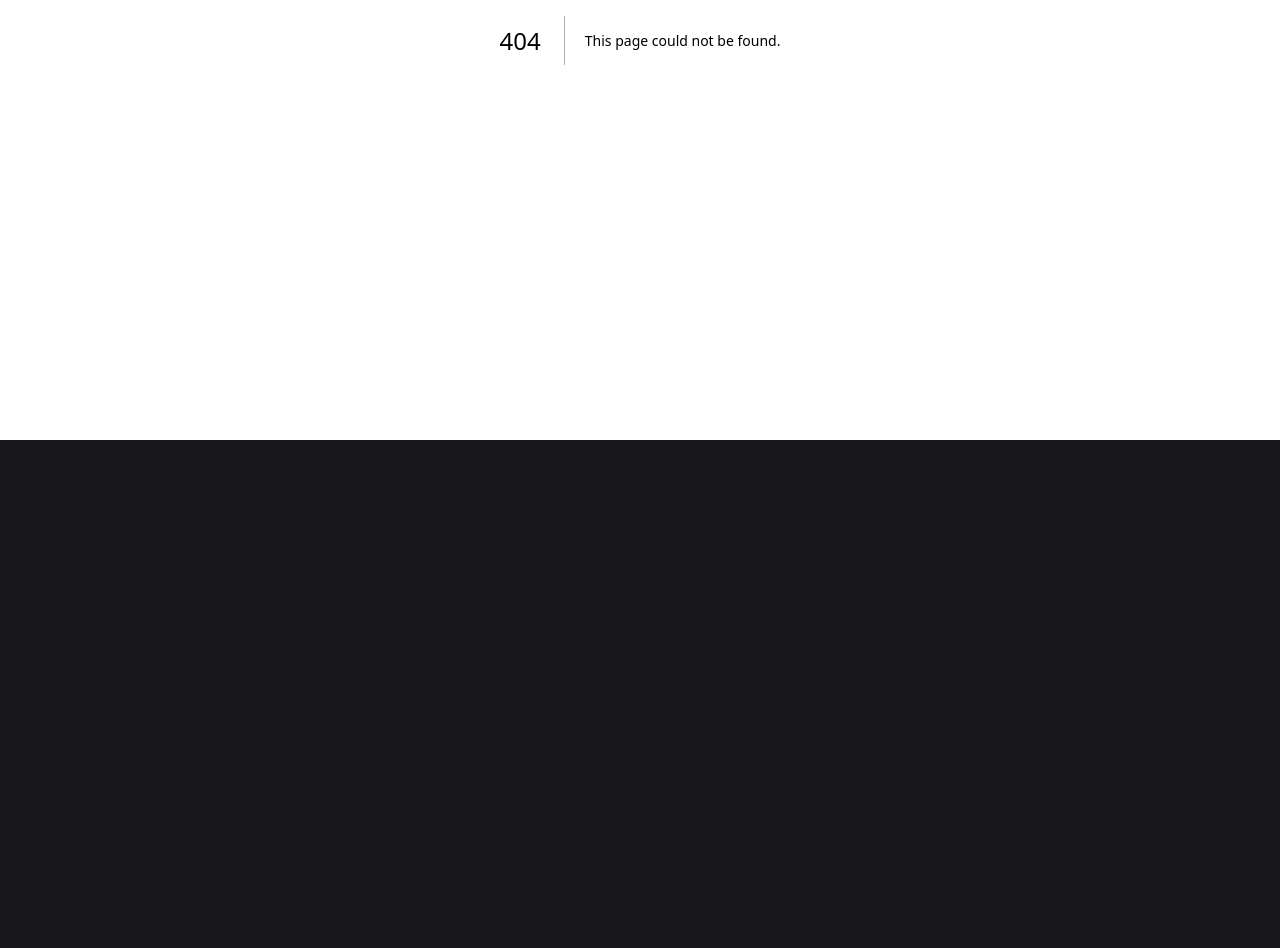
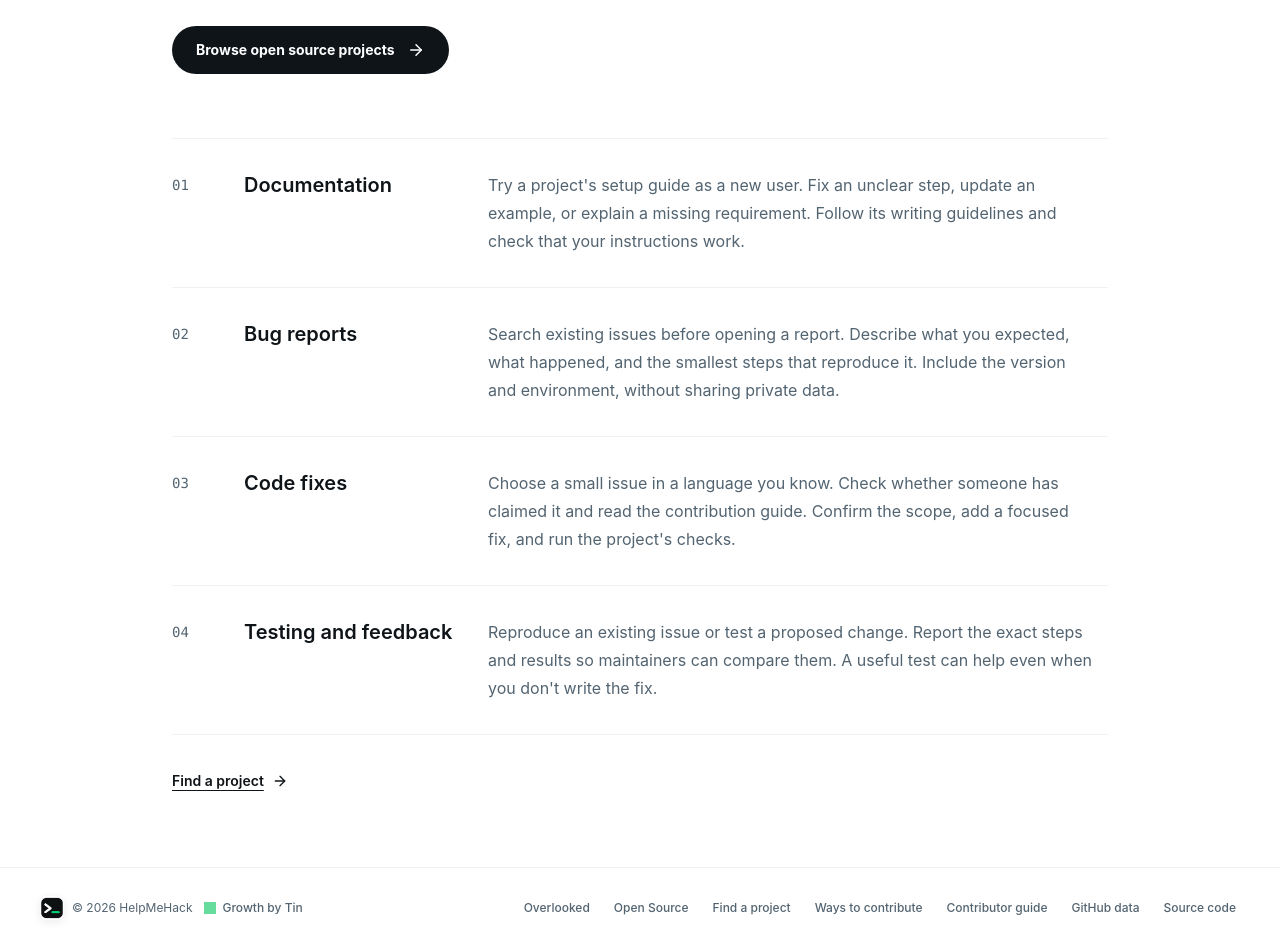
Before and after one commit to rohanmalhotracodes/helpmehack, a Next.js app: page /contribute in a window 1280 px wide. Before the commit this address had no page. Shown: the part 360-1308 px from the top of the page. Before the commit the page ends 800 px from the top, so only its background shows below. Built offline with nearby package versions, Linux system fonts and the light colour scheme.

Commit message:
Add open source contribution topic hub
Co-authored-by: tin-computer[bot] <277149838+tin-computer[bot]@users.noreply.github.com>

```diff
--- /dev/null
+++ b/app/contribute/page.tsx
@@ -0,0 +1,64 @@
+import Link from "next/link";
+import type { Metadata } from "next";
+import { ArrowRight } from "lucide-react";
+import { ContributionPageShell } from "@/components/contribution-page-shell";
+
+const title = "Ways to contribute to open source | HelpMeHack";
+const description = "Explore four ways to contribute to open source: documentation, bug reports, code fixes, and testing. Choose a contribution that fits your skills.";
+const url = "https://www.helpmehack.tech/contribute";
+
+export const metadata: Metadata = {
+  title,
+  description,
+  alternates: { canonical: url },
+  openGraph: { title, description, url, type: "website", siteName: "HelpMeHack" },
+};
+
+const topics = [
+  {
+    id: "documentation",
+    title: "Documentation",
+    body: "Try a project's setup guide as a new user. Fix an unclear step, update an example, or explain a missing requirement. Follow its writing guidelines and check that your instructions work.",
+  },
+  {
+    id: "bug-reports",
+    title: "Bug reports",
+    body: "Search existing issues before opening a report. Describe what you expected, what happened, and the smallest steps that reproduce it. Include the version and environment, without sharing private data.",
+  },
+  {
+    id: "code-fixes",
+    title: "Code fixes",
+    body: "Choose a small issue in a language you know. Check whether someone has claimed it and read the contribution guide. Confirm the scope, add a focused fix, and run the project's checks.",
+  },
+  {
+    id: "testing",
+    title: "Testing and feedback",
+    body: "Reproduce an existing issue or test a proposed change. Report the exact steps and results so maintainers can compare them. A useful test can help even when you don't write the fix.",
+  },
+];
+
+export default function ContributePage() {
+  return (
+    <ContributionPageShell>
+      <main className="mx-auto max-w-[1000px] px-5 pb-4 pt-12 sm:px-8 sm:pt-20">
+        <section aria-labelledby="contribute-title" className="max-w-[760px]">
+          <h1 id="contribute-title" className="text-balance text-4xl font-bold leading-[1.1] tracking-tight sm:text-6xl">Ways to contribute to open source</h1>
+          <p className="x-muted mt-6 max-w-[60ch] text-pretty text-lg leading-7">Code is one way to help. Start with a contribution that fits your skills, then follow the project&apos;s process.</p>
+          <Link href="/#open-source" className="focus-ring x-primary mt-8 inline-flex min-h-12 items-center gap-3 rounded-full px-6 py-3 text-sm font-bold transition-opacity hover:opacity-85 active:opacity-75">Browse open source projects <ArrowRight size={18} aria-hidden="true" /></Link>
+        </section>
+        <div className="mt-12 sm:mt-16">
+          {topics.map((topic, index) => (
+            <section key={topic.id} aria-labelledby={topic.id} className="x-border grid grid-cols-[32px_1fr] gap-x-4 border-t py-6 sm:grid-cols-[48px_220px_1fr] sm:gap-x-6 sm:py-8">
+              <span className="mono x-muted pt-1 text-sm" aria-hidden="true">0{index + 1}</span>
+              <h2 id={topic.id} className="text-xl font-semibold leading-7">{topic.title}</h2>
+              <p className="x-muted col-start-2 mt-3 max-w-[60ch] text-pretty text-base leading-7 sm:col-start-3 sm:mt-0">{topic.body}</p>
+            </section>
+          ))}
+        </div>
+        <nav aria-label="Next step" className="x-border border-t pt-6">
+          <Link href="/open-source-projects" className="focus-ring inline-flex min-h-11 items-center gap-2 rounded text-sm font-semibold underline underline-offset-4">Find a project <ArrowRight size={16} aria-hidden="true" /></Link>
+        </nav>
+      </main>
+    </ContributionPageShell>
+  );
+}
--- a/components/site-footer.tsx
+++ b/components/site-footer.tsx
@@ -20,6 +20,7 @@ export function SiteFooter({ onNavigate }: { onNavigate?: (view: "overlooked" |
           <Link href="/" onClick={onNavigate ? (event) => { event.preventDefault(); onNavigate("overlooked"); } : undefined} className={linkClass}>Overlooked</Link>
           <Link href="/#open-source" onClick={onNavigate ? (event) => { event.preventDefault(); onNavigate("open-source"); } : undefined} className={linkClass}>Open Source</Link>
           <Link href="/open-source-projects" className={linkClass}>Find a project</Link>
+          <Link href="/contribute" className={linkClass}>Ways to contribute</Link>
           <a href="https://opensource.guide/how-to-contribute/" target="_blank" rel="noreferrer" className={linkClass}>Contributor guide</a>
           <a href="https://docs.github.com/en/rest" target="_blank" rel="noreferrer" className={linkClass}>GitHub data</a>
           <a href="https://github.com/rohanmalhotracodes/helpmehack" target="_blank" rel="noreferrer" className={linkClass}>Source code</a>
```
